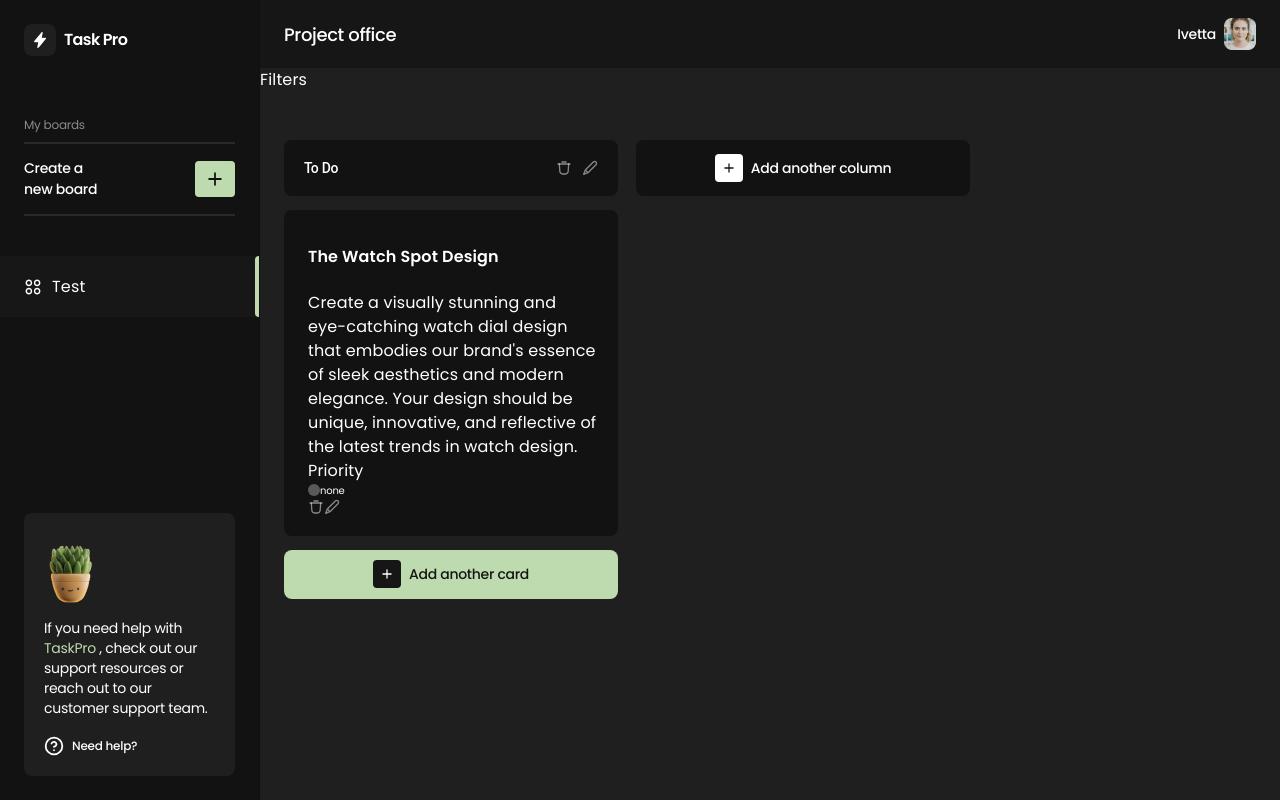
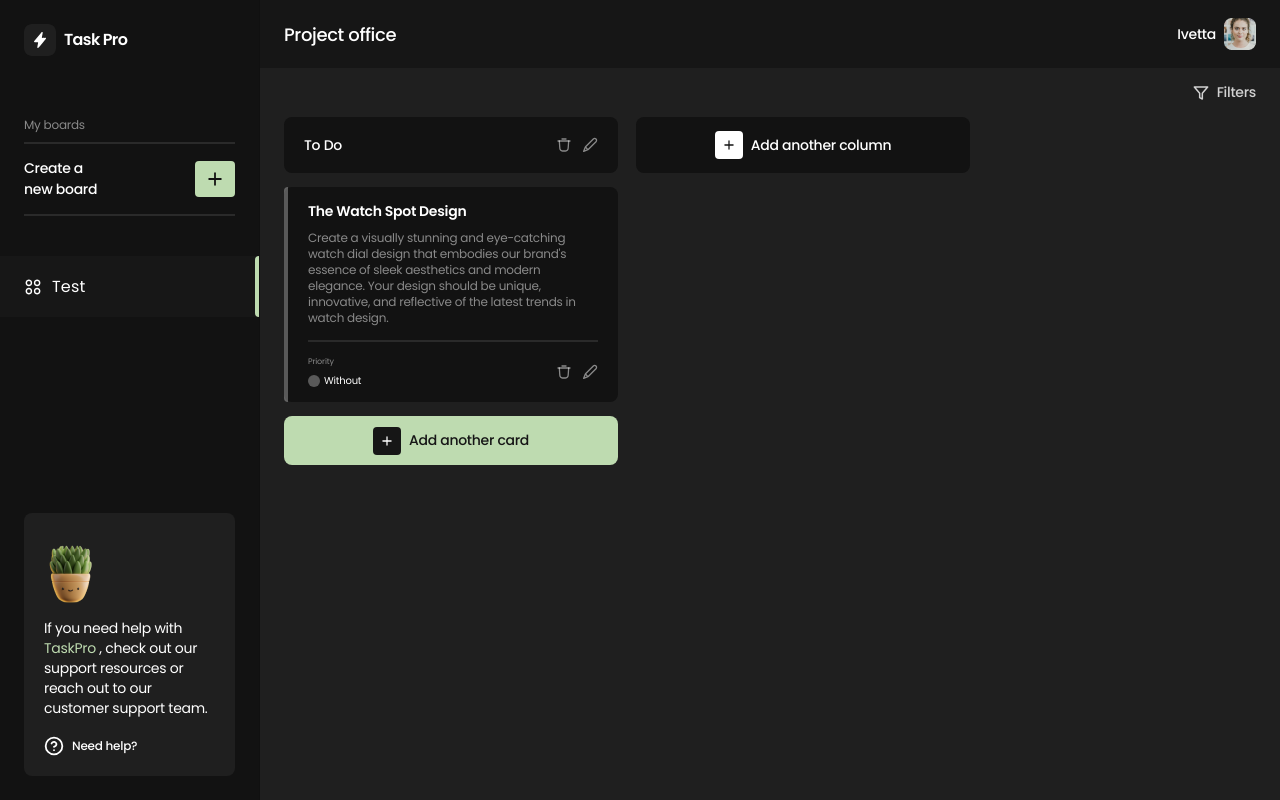
Before and after one commit to VladyslavChychykalo/task_pro, a React (Create React App) app: page /test in a window 1280 px wide. Built offline with nearby package versions, Linux system fonts and the light colour scheme.

Commit message:
add styles for screen card

```diff
--- a/src/components/screens/ScreenCard/ScreenCard.jsx
+++ b/src/components/screens/ScreenCard/ScreenCard.jsx
@@ -1,5 +1,6 @@
 import { ReactComponent as RemoveIcon } from "../../../assets/icons/removeIcon.svg";
 import ModalCard from "../../modal/modalCard/ModalCard";
+import Divider from "@mui/material/Divider";
 import styles from "./ScreenCard.module.scss";
 
 const ScreenCard = ({
@@ -10,20 +11,29 @@ const ScreenCard = ({
   handleUpdateCard,
 }) => {
   return (
-    <li>
+    <li className={`${styles.cardWrapper} ${styles[`status-border-${label}`]}`}>
       <h4>{title}</h4>
       <p>{description}</p>
-      <div>
-        <div>
+
+      <Divider
+        sx={{
+          border: "1px solid rgba(255, 255, 255, 0.1)",
+          marginTop: "14px",
+          marginBottom: "14px",
+        }}
+      />
+
+      <div className={styles.additionalBlockWrapper}>
+        <div className={styles.priorityBlock}>
           <p>Priority</p>
           <p className={styles.labelText}>
             <div className={styles[`status-${label}`]} />
-            {label}
+            {label === "none" ? "without" : label}
           </p>
         </div>
         {/* date */}
         <div></div>
-        <div>
+        <div className={styles.btnsWrapper}>
           <RemoveIcon onClick={handleDeleteCard} />
           <ModalCard
             initialValue={{ title, description, label }}
--- a/src/components/screens/ScreenCard/ScreenCard.module.scss
+++ b/src/components/screens/ScreenCard/ScreenCard.module.scss
@@ -1,10 +1,83 @@
-.labelText {
-  display: flex;
-  align-items: center;
-  font-weight: 400;
-  font-size: 10px;
-  line-height: 15px;
-  letter-spacing: -0.02em;
+.cardWrapper {
+  & > h4 {
+    font-weight: 600;
+    font-size: 14px;
+    line-height: 21px;
+    letter-spacing: -0.02em;
+    color: #ffffff;
+  }
+
+  & > p {
+    font-size: 12px;
+    line-height: 16px;
+    letter-spacing: -0.02em;
+    color: rgba(255, 255, 255, 0.5);
+    margin-top: 8px;
+  }
+
+  &.status-border-low {
+    position: relative;
+
+    &::before {
+      content: "";
+      width: 4px;
+      position: absolute;
+      background: #8fa1d0;
+      border-radius: 4px 0px 0px 4px;
+      top: 0;
+      height: 100%;
+      left: 0;
+      z-index: 0;
+    }
+  }
+
+  &.status-border-medium {
+    position: relative;
+
+    &::before {
+      content: "";
+      width: 4px;
+      position: absolute;
+      background: #e09cb5;
+      border-radius: 4px 0px 0px 4px;
+      top: 0;
+      height: 100%;
+      left: 0;
+      z-index: 0;
+    }
+  }
+
+  &.status-border-high {
+    position: relative;
+
+    &::before {
+      content: "";
+      width: 4px;
+      position: absolute;
+      background: #bedbb0;
+      border-radius: 4px 0px 0px 4px;
+      top: 0;
+      height: 100%;
+      left: 0;
+      z-index: 0;
+    }
+  }
+
+  &.status-border-none {
+    position: relative;
+
+    &::before {
+      content: "";
+      width: 4px;
+      position: absolute;
+      background: rgba(255, 255, 255, 0.3);
+      border-radius: 4px 0px 0px 4px;
+      top: 0;
+      height: 100%;
+      left: 0;
+      z-index: 0;
+    }
+  }
 }
 
 .status-low {
@@ -34,3 +107,40 @@
   background: rgba(255, 255, 255, 0.3);
   border-radius: 100%;
 }
+
+.priorityBlock {
+  p:first-of-type {
+    font-weight: 400;
+    font-size: 8px;
+    line-height: 12px;
+    letter-spacing: -0.02em;
+    color: rgba(255, 255, 255, 0.5);
+    margin-bottom: 5px;
+  }
+}
+
+.labelText {
+  display: flex;
+  align-items: center;
+  font-weight: 400;
+  font-size: 10px;
+  line-height: 15px;
+  letter-spacing: -0.02em;
+  color: #ffffff;
+  text-transform: capitalize;
+
+  div {
+    margin-right: 4px;
+  }
+}
+
+.additionalBlockWrapper {
+  display: flex;
+  align-items: center;
+  justify-content: space-between;
+}
+
+.btnsWrapper {
+  display: flex;
+  gap: 10px;
+}
--- a/src/components/screens/Screens.jsx
+++ b/src/components/screens/Screens.jsx
@@ -3,6 +3,7 @@ import ModalColumn from "../modal/modalColumn/ModalColumn";
 import ModalCard from "../modal/modalCard/ModalCard";
 import ScreenCard from "./ScreenCard/ScreenCard";
 import { ReactComponent as RemoveIcon } from "../../assets/icons/removeIcon.svg";
+import { ReactComponent as FilterIcon } from "../../assets/icons/filterIcon.svg";
 import styles from "./Screens.module.scss";
 
 const Screens = ({ board, handleUpdateMainBoard }) => {
@@ -71,12 +72,13 @@ const Screens = ({ board, handleUpdateMainBoard }) => {
 
   return (
     <div style={{ color: "#fff" }}>
-      <div style={{ display: "flex", justifyContent: "space-between" }}>
+      <div className={styles.screenHeader}>
+        <FilterIcon />
         <p>Filters</p>
       </div>
       <div
         className={styles.columnsWrapper}
-        style={{ padding: "48px 24px 36px" }}
+        style={{ padding: "0px 24px 36px 24px" }}
       >
         {columns.map((el) => {
           const { id: columnId, columnTitle, cards } = el;
--- a/src/components/screens/Screens.module.scss
+++ b/src/components/screens/Screens.module.scss
@@ -2,6 +2,22 @@
   display: flex;
   gap: 18px;
   overflow: scroll;
+}
+
+.screenHeader {
+  display: flex;
+  justify-content: flex-end;
+  align-items: center;
+  margin: 14px 24px 14px 0px;
+
+  p {
+    font-weight: 500;
+    font-size: 14px;
+    line-height: 21px;
+    letter-spacing: -0.02em;
+    color: rgba(255, 255, 255, 0.8);
+    margin-left: 8px;
+  }
 }
 
 .columnWrapper {
--- a/src/index.css
+++ b/src/index.css
@@ -14,7 +14,9 @@ a,
 ul,
 li,
 h1,
-h2 {
+h2,
+h3,
+h4 {
   margin: 0;
   padding: 0;
   font-family: "Poppins", sans-serif;
```
Also changed, not shown: src/assets/icons/filterIcon.svg (added).
